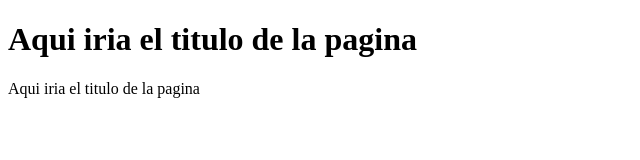
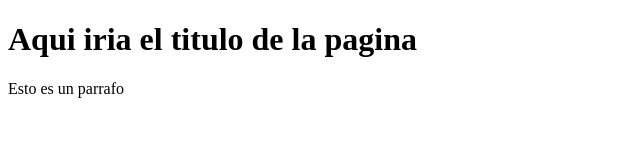
Before and after one commit to juanignacioalonso/Proyecto-web-emprsa-B, a plain HTML site: page index.html in a window 1280 px wide. Shown: the whole page, without its empty margins (0-640 px from the left). Drawn offline with Linux system fonts and the light colour scheme.

```diff
--- a/index.html
+++ b/index.html
@@ -8,6 +8,6 @@
 </head>
 <body>
     <h1>Aqui iria el titulo de la pagina</h1>
-    <p>Aqui iria el titulo de la pagina</p>
+    <p>Esto es un parrafo</p>
 </body>
 </html>
```
